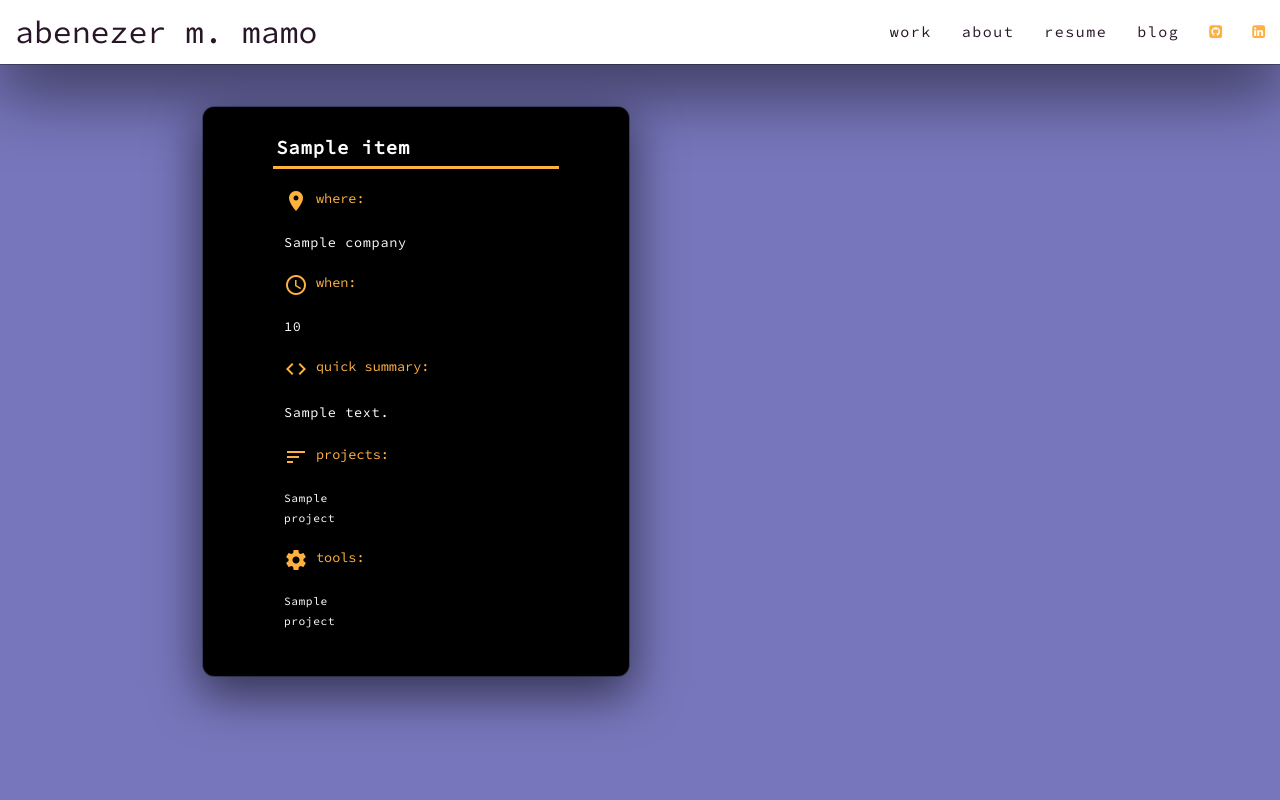
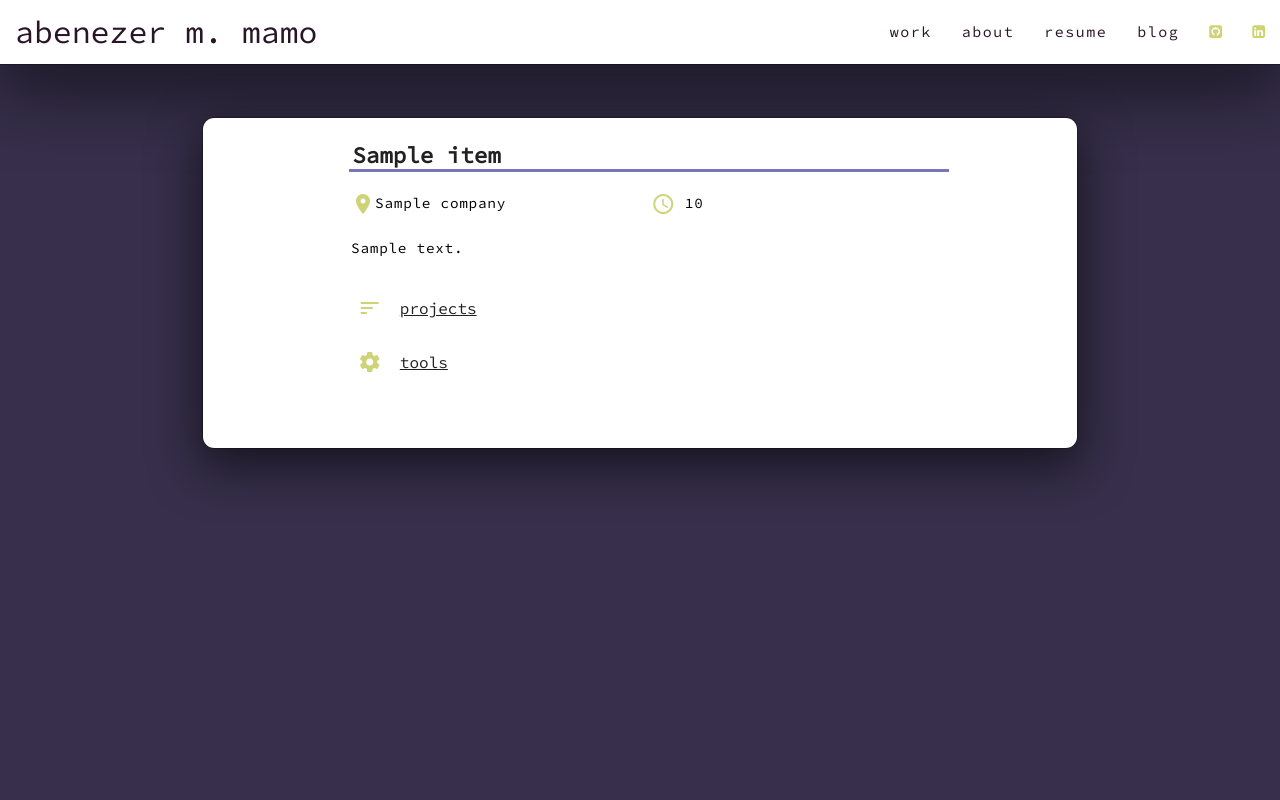
Before and after one commit to a6enez3r/portfolio, a Flask app: template portfolio/templates/work.html in a window 1280 px wide. Run offline with Flask 2, Linux system fonts and the light colour scheme; the template is opened without the code that fills it: most values are stand-ins (such as "Sample title", 1, 10 or a date in 2020).

Commit message:
updated colors and layout. removed two column layout and yellow cards. moved to white cards and lime green as an accent color

```diff
--- a/portfolio/static/css/main.css
+++ b/portfolio/static/css/main.css
@@ -2,8 +2,9 @@
 @import url("https://fonts.googleapis.com/css?family=Raleway");
 @import url("https://fonts.googleapis.com/css2?family=Source+Code+Pro:ital,wght@0,200;0,400;1,200&display=swap");
 
+/* body */
 body {
-  background-color: #7776bc;
+  background-color: #372f4b;
   text-align: center;
   height: 100vh;
   width: 100vw;
@@ -11,8 +12,11 @@ body {
   text-rendering: optimizelegibility;
   -webkit-font-smoothing: antialiased;
   -moz-osx-font-smoothing: grayscale;
+  line-height: 1.25em !important;
+  padding: 0 0 1em 0 !important;
+  font-size: 16px !important;
 }
-
+/* nav */
 nav {
   box-shadow: 0 22px 70px 4px rgba(0, 0, 0, 0.56), 0 0 0 1px rgba(0, 0, 0, 0.3) !important;
 }
@@ -24,26 +28,27 @@ nav {
 }
 
 .brand-logo:hover {
-  color: #ffb140 !important;
+  color: #ced375 !important;
+  letter-spacing: 0.2em !important;
 }
 
 .nav-link a {
   color: #291528 !important;
   letter-spacing: 0.1em;
-  transition: 0.5s;
+  transition: 0.5s !important;
 }
 
 .nav-link:hover,
 .nav-icon:hover {
-  background-color: #ffb140 !important;
+  background-color: #ced375 !important;
 }
 
 .nav-icon {
-  text-align: center;
+  text-align: center !important;
 }
+
 .nav-icon a {
-  color: #ffb140 !important;
-  transition: 0.5s;
+  color: #ced375 !important;
 }
 
 .nav-icon a:hover {
@@ -51,52 +56,36 @@ nav {
 }
 
 .sidenav-trigger {
-  color: #ffb140 !important;
+  color: #ced375 !important;
 }
 
+.sidenav-trigger:hover {
+  color: #7776bc !important;
+}
+
+/* content */
 .body-content {
   padding-top: 2.5%;
+}
+
+.cards-container {
+  min-width: 100%;
+  width: 90%;
+  max-width: 100%;
 }
 
 .material-icons {
   display: inline-flex;
   vertical-align: top;
-}
-
-.cards-container {
-  min-width: 100%;
-  width: 100%;
-  max-width: 100%;
+  color: #ced375 !important;
 }
 
 .card-panel {
   margin-top: 2.5% !important;
-  background: #000000 !important;
+  background: #ffffff !important;
   border-radius: 0.75rem !important;
   box-shadow: 0 16px 48px 4px rgba(0, 0, 0, 0.56), 0 0 0 1px rgba(0, 0, 0, 0.3) !important;
   text-align: left !important;
-}
-
-.card-position-title,
-.card-company-title,
-.card-time-title,
-.card-project-title,
-.card-tool-title,
-.card-summary-title {
-  color: #ffb140;
-  font-weight: 400;
-  margin: 0px;
-  padding: 0px;
-}
-
-.card-position-content,
-.card-company-content,
-.card-time-content,
-.card-project-content,
-.card-tool-content,
-.card-summary-content {
-  color: #fff;
-  letter-spacing: 0.05em;
 }
 
 .no-padding-bottom {
@@ -105,30 +94,58 @@ nav {
   margin-top: 0px !important;
 }
 
-.card-position-content {
-  font-size: 1.25rem;
+.card-position {
+  font-size: 1.5rem;
   font-weight: 600;
   padding: 3.5px !important;
-  border-bottom: 3px solid #ffb140;
+  border-bottom: 3px solid #7776bc;
+  margin-left: 1.5% !important;
 }
 
-.card-company-title,
-.card-company-content,
-.card-time-title,
-.card-time-content,
-.card-summary-title,
-.card-summary-content,
-.card-project-title,
-.card-tool-title {
+.card-company,
+.card-time,
+.card-project,
+.card-tool,
+.card-summary {
+  color: #000000;
+  letter-spacing: 0.05em;
   font-size: 0.9em !important;
 }
 
-.card-tool-content,
-.card-project-content {
-  font-size: 0.75em !important;
+.card-company,
+.card-time {
+  padding-bottom: 1.5em !important;
+}
+
+.card-summary {
   line-height: 1.75;
 }
 
-.card-summary-content {
+.collapsible {
+  border: none !important;
+  box-shadow: none !important;
+}
+
+.collapsible-header {
+  border: none !important;
+  box-shadow: none !important;
+}
+
+.collapsible-header span {
+  text-decoration: underline;
+}
+
+.collapsible-header span:hover {
+  letter-spacing: 0.1em;
+}
+
+.collapsible-body {
+  border-color: #ced375 !important;
+}
+
+.card-tool,
+.card-project {
+  font-size: 0.75em !important;
   line-height: 1.75;
+  box-shadow: none !important;
 }
--- a/portfolio/templates/about.html
+++ b/portfolio/templates/about.html
@@ -4,13 +4,11 @@
     <div class="card-panel valign-wrapper left-align">
       <div class="container">
         <div class="row no-padding-bottom">
-          <div class="col s12 m12 l12 card-position-content">
-            <i class="material-icons">code</i> about me:
-          </div>
+          <div class="col s12 m12 l12 card-position">about me</div>
         </div>
         {% for text in about_text %}
         <div class="row no-padding-bottom">
-          <div class="col s12 m12 l12 card-summary-content">
+          <div class="col s12 m12 l12 card-summary">
             <p>{{ text}}</p>
           </div>
         </div>
--- a/portfolio/templates/base.html
+++ b/portfolio/templates/base.html
@@ -16,25 +16,25 @@
   <nav>
     <div class="nav-wrapper white">
       <a href="{{ url_for('work') }}" class="brand-logo left hide-on-med-and-down">abenezer m. mamo</a>
-      <a href="#" data-target="mobile-demo" class="sidenav-trigger"><i class="material-icons">menu</i></a>
+      <a href="#" data-target="mySidenav" class="sidenav-trigger"><i class="material-icons">menu</i></a>
       <ul class="right hide-on-med-and-down">
         <li class="nav-link"><a href="{{ url_for('work') }}">work</a></li>
         <li class="nav-link"><a href="{{ url_for('about')}}">about</a></li>
         <li class="nav-link"><a href="{{ url_for('resume')}}" target="_blank">resume</a></li>
-        <li class="nav-link"><a href="https://teret.abmamo.com" target="_blank">blog</a></li>
+        <li class="nav-link"><a href="https://localhost:5001" target="_blank">blog</a></li>
         <li class="nav-icon"><a href="https://github.com/abmamo"><i class="fa fa-github-square"></i></a></li>
         <li class="nav-icon"><a href="https://www.linkedin.com/in/abmamo/"><i class="fa fa-linkedin-square"></i></a></li>
       </ul>
     </div>
   </nav>
 
-  <ul class="sidenav" id="mobile-demo">
+  <ul class="sidenav" id="mySidenav">
     <li class="nav-link"><a href="{{ url_for('work') }}">work</a></li>
     <li class="nav-link"><a href="{{ url_for('about')}}">about</a></li>
     <li class="nav-link"><a href="https://teret.abmamo.com">blog</a></li>
     <li class="nav-link"><a href="{{ url_for('resume')}}" target="_blank">resume</a></li>
-    <li class="nav-icon"><a href="https://github.com/abmamo"><i class="fa fa-github-square center-icon"></i></a></li>
-    <li class="nav-icon"><a href="https://www.linkedin.com/in/abmamo/"><i class="fa fa-linkedin-square center-icon"></i></a></li>
+    <li class="nav-icon"><a href="https://github.com/abmamo"><span><i class="fa fa-github-square center-align"></i></span></a></li>
+    <li class="nav-icon"><a href="https://www.linkedin.com/in/abmamo/"><span><i class="fa fa-linkedin-square center-align"></i></span></a></li>
   </ul>
   <div class="container valign-wrapper body-content">
     {% block content %}{% endblock %}
@@ -47,5 +47,10 @@
     $('.sidenav').sidenav();
   });
 </script>
+<script>
+  $(document).ready(function(){
+    $('.collapsible').collapsible();
+  });
+</script>
 </body>
 </html>
--- a/portfolio/templates/work.html
+++ b/portfolio/templates/work.html
@@ -1,68 +1,55 @@
 {% extends "base.html" %} {% block content %}
 <div class="container cards-container">
-  {% for group in grouped_work_text %}
   <div class="row">
-    <div class="row">
-      {% for item in group %}
-      <div class="col s12 m12 l6">
+    {% for item in work_text %}
+    <div class="col s12 m12 l12">
       <div class="card-panel valign-wrapper left-align">
         <div class="container">
           <div class="row no-padding-bottom">
-              <div class="col s12 m12 l12 card-position-content">
-                {{item["title"]}}
+            <div class="col s12 m12 l12 card-position">{{item["title"]}}</div>
+          </div>
+          <div class="row">
+            <div class="col s12 m6 l6">
+              <i class="material-icons">location_on</i
+              ><span class="card-company">{{item["company"]}}</span>
+            </div>
+            <div class="col s12 m6 l6">
+              <i class="material-icons">access_time</i>
+              <span class="card-time">{{item["duration"]}}</span>
             </div>
           </div>
           <div class="row no-padding-bottom">
-              <div class="col s12 m12 l12 card-company-title">
-                <i class="material-icons">location_on</i> where:
+            <div class="col s12 m12 l12 card-summary">{{item["summary"]}}</div>
+          </div>
+          <div class="row no-padding-bottom">
+            <ul class="collapsible">
+              <li>
+                <div class="collapsible-header">
+                  <i class="material-icons">sort</i
+                  ><span class="card-subheader">projects</span>
+                </div>
+                <div class="collapsible-body">
+                  <div class="row no-padding-bottom">
+                    {% for project in item["projects"] %}
+                    <div class="col s12 m12 l4 card-project">{{ project }}</div>
+                    {% endfor %}
                   </div>
                 </div>
+              </li>
+              <li>
+                <div class="collapsible-header">
+                  <i class="material-icons">settings</i
+                  ><span class="card-subheader">tools</span>
+                </div>
+                <div class="collapsible-body">
                   <div class="row no-padding-bottom">
-              <div class="col s12 m12 l12 card-company-content">
-                {{item["company"]}}
+                    {% for project in item["tools"] %}
+                    <div class="col s4 m4 l3 card-tool">{{ project }}</div>
+                    {% endfor %}
                   </div>
                 </div>
-            <div class="row no-padding-bottom">
-              <div class="col s12 m12 l12 card-time-title">
-                <i class="material-icons">access_time</i> when:
-              </div>
-            </div>
-            <div class="row no-padding-bottom">
-              <div class="col s12 m12 l12 card-time-content">
-                {{item["duration"]}}
-              </div>
-            </div>
-            <div class="row no-padding-bottom">
-              <div class="col s12 m12 l12 card-summary-title">
-                <i class="material-icons">code</i> quick summary:
-              </div>
-            </div>
-            <div class="row no-padding-bottom">
-              <div class="col s12 m12 l12 card-summary-content">
-                {{item["summary"]}}
-              </div>
-            </div>
-            <div class="row no-padding-bottom">
-              <div class="col s12 m12 l12 card-project-title">
-                <i class="material-icons">sort</i> projects:
-              </div>
-            </div>
-            <div class="row no-padding-bottom">
-              {% for project in item["projects"] %}
-              <div class="col s12 m12 l4 card-project-content">
-                {{ project }}
-              </div>
-              {% endfor %}
-            </div>
-            <div class="row no-padding-bottom">
-              <div class="col s12 m12 l12 card-tool-title">
-                <i class="material-icons">settings</i> tools:
-              </div>
-            </div>
-            <div class="row no-padding-bottom">
-              {% for project in item["tools"] %}
-              <div class="col s4 m4 l3 card-tool-content">{{ project }}</div>
-              {% endfor %}
+              </li>
+            </ul>
           </div>
         </div>
       </div>
@@ -70,6 +57,4 @@
     {% endfor %}
   </div>
 </div>
-  {% endfor %}
-</div>
 {% endblock %}
```
Also changed, not shown: portfolio/__init__.py (+48 -17 lines), portfolio/static/favicon.ico. Lines whose indentation alone changed are shown as unchanged.
